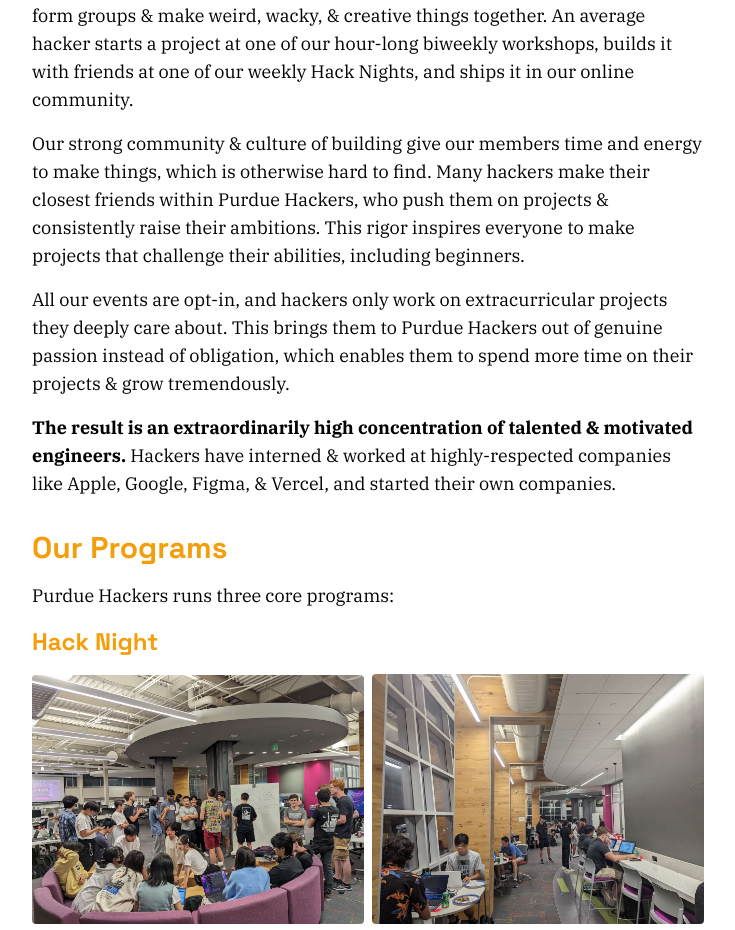
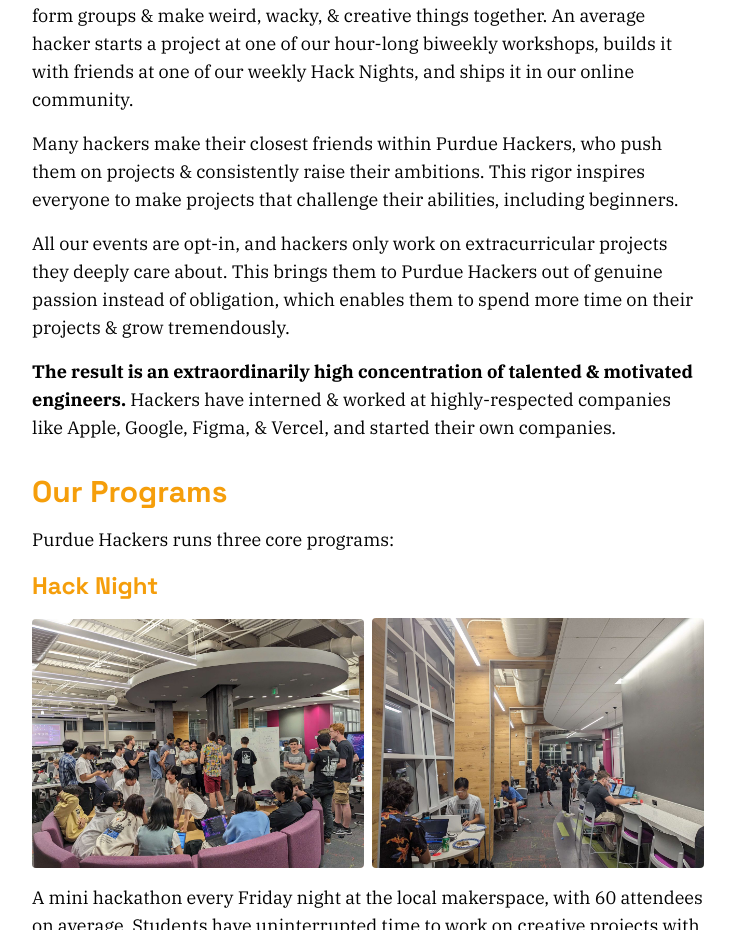
Before and after one commit to purduehackers/site, a Next.js app: page /sponsor in a window 1280 px wide. Shown: the part 926-1856 px from the top of the page, without its empty margins (272-1007 px from the left). Built offline with nearby package versions, Linux system fonts and the light colour scheme.

Commit message:
Cut sentence

```diff
--- a/components/sponsor/sponsor.mdx
+++ b/components/sponsor/sponsor.mdx
@@ -16,7 +16,7 @@ Career fairs don't effectively filter for the best candidates, and students stru
 
 **Purdue Hackers is a community for building technical projects**, like apps, websites, digital art, robotics, and microelectronics. Our members—“hackers”—form groups & make weird, wacky, & creative things together. An average hacker starts a project at one of our hour-long biweekly workshops, builds it with friends at one of our weekly Hack Nights, and ships it in our online community.
 
-Our strong community & culture of building give our members time and energy to make things, which is otherwise hard to find. Many hackers make their closest friends within Purdue Hackers, who push them on projects & consistently raise their ambitions. This rigor inspires everyone to make projects that challenge their abilities, including beginners.
+Many hackers make their closest friends within Purdue Hackers, who push them on projects & consistently raise their ambitions. This rigor inspires everyone to make projects that challenge their abilities, including beginners.
 
 All our events are opt-in, and hackers only work on extracurricular projects they deeply care about. This brings them to Purdue Hackers out of genuine passion instead of obligation, which enables them to spend more time on their projects & grow tremendously.
 
```
